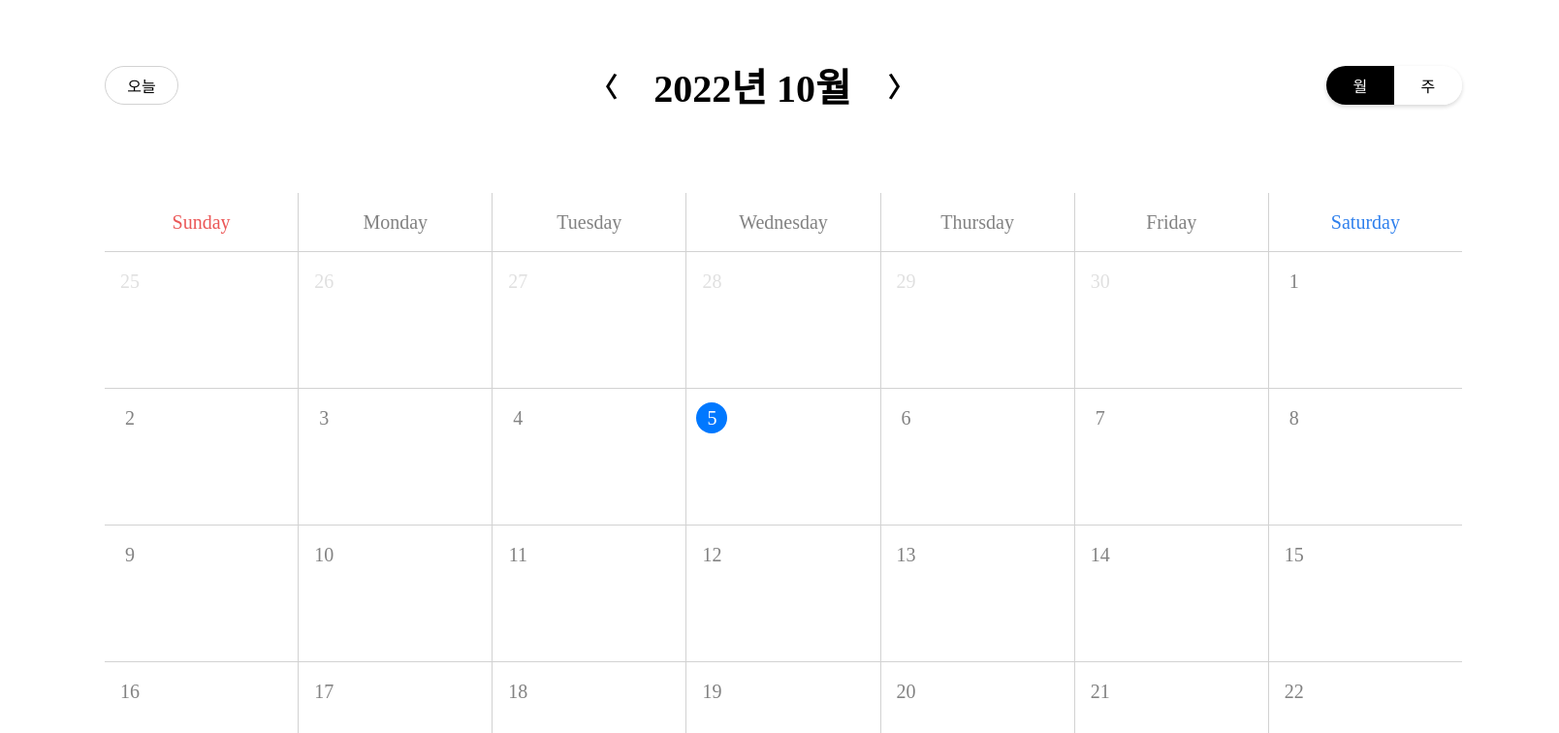
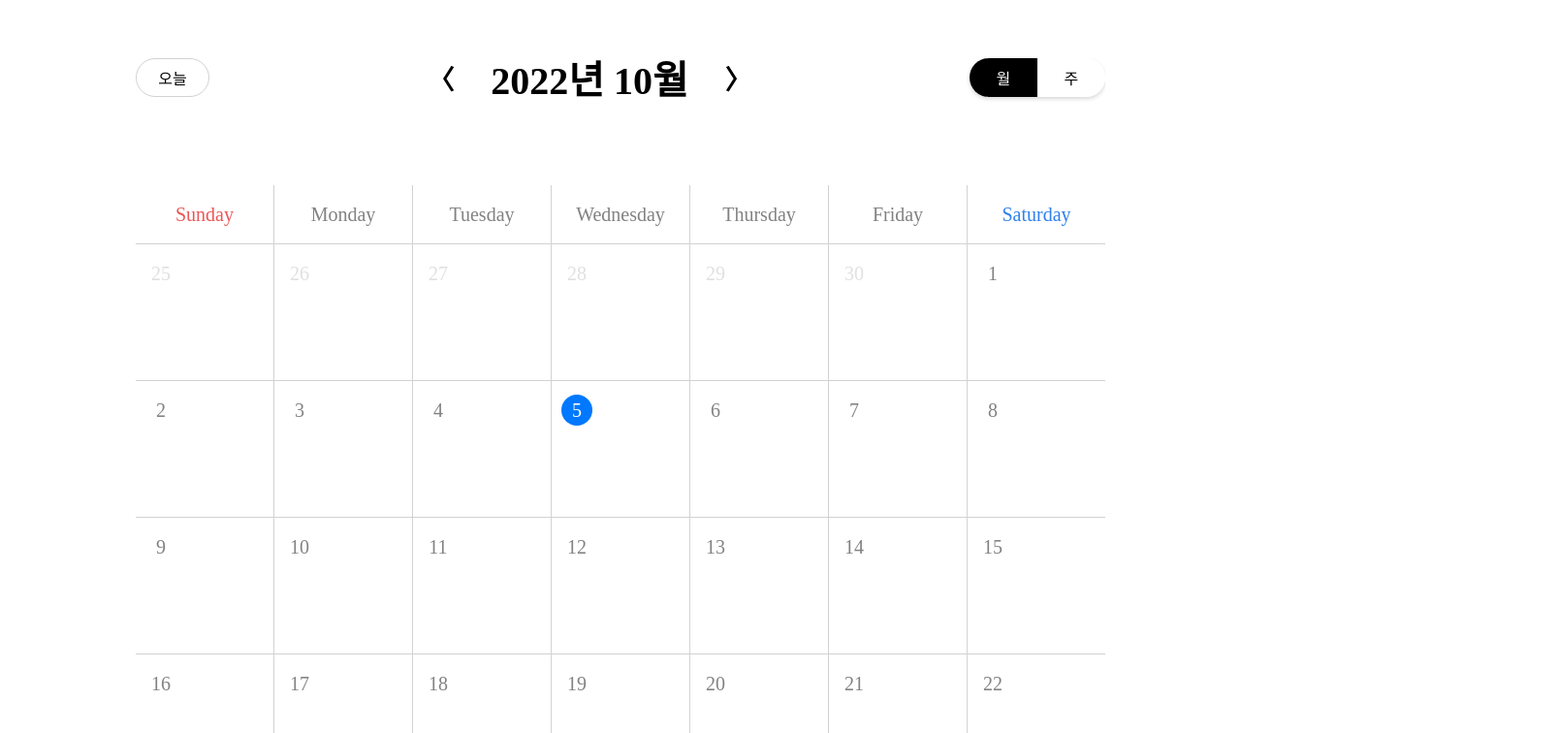
Before and after one commit to seookun/musinsa-calendar, a React (Vite) app: page / in a window 1280 px wide. Shown: the top 756 px of the page at 97% size, 1608 px wide, since content can reach past the window. Built offline with nearby package versions, Linux system fonts and the light colour scheme.

Commit message:
fix: fix layout styles

```diff
--- a/src/components/Calendar/Calendar.scss
+++ b/src/components/Calendar/Calendar.scss
@@ -1,11 +1,7 @@
 .Calendar {
-  // width: 1920px;
-  // padding: 112px 131px;
-  width: 1400px;
-  padding: 60px 100px;
-  margin: 0 auto;
   overflow: hidden;
   background: #fff;
+  box-sizing: border-box;
 }
 
 .CalendarControl {
--- /dev/null
+++ b/src/index.scss
@@ -0,0 +1,3 @@
+body {
+  margin: 60px 140px 100px;
+}
--- a/src/main.tsx
+++ b/src/main.tsx
@@ -1,3 +1,5 @@
+import './index.scss';
+
 import React from 'react';
 import ReactDOM from 'react-dom/client';
 
```
